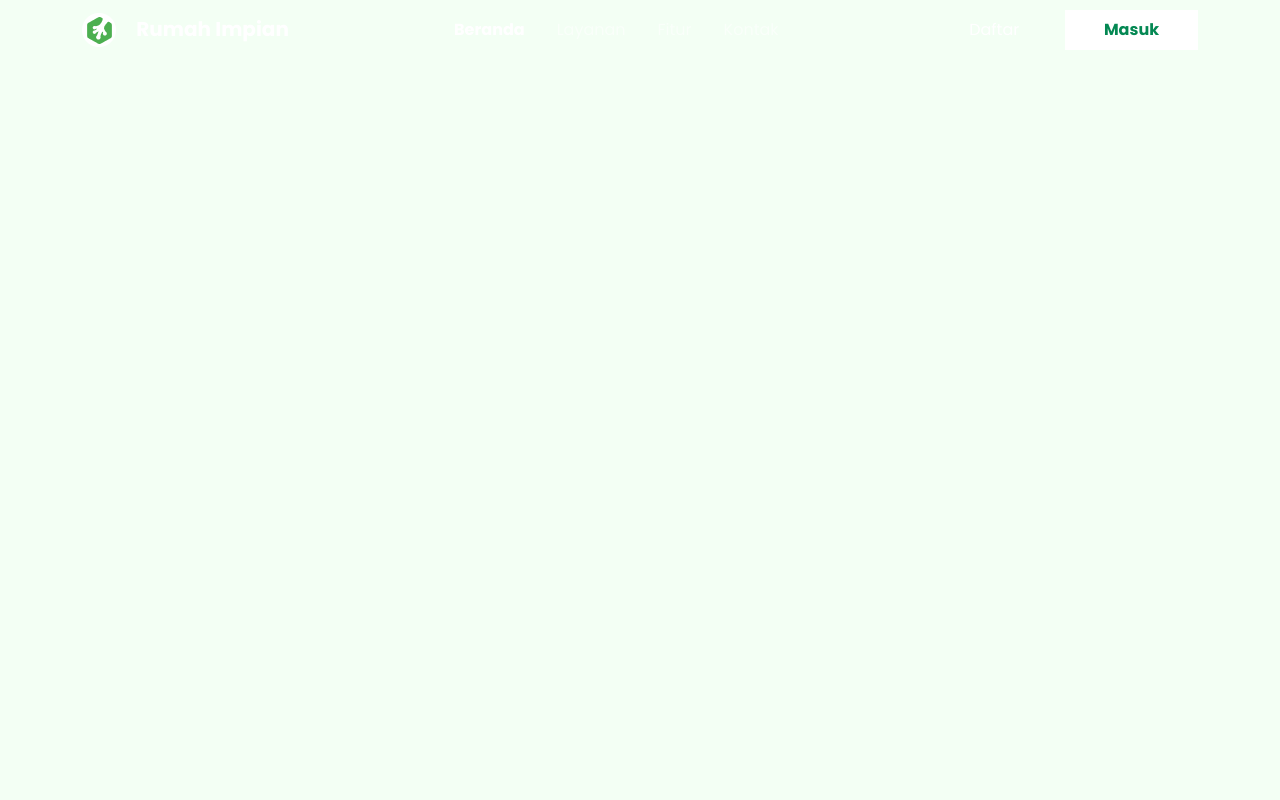
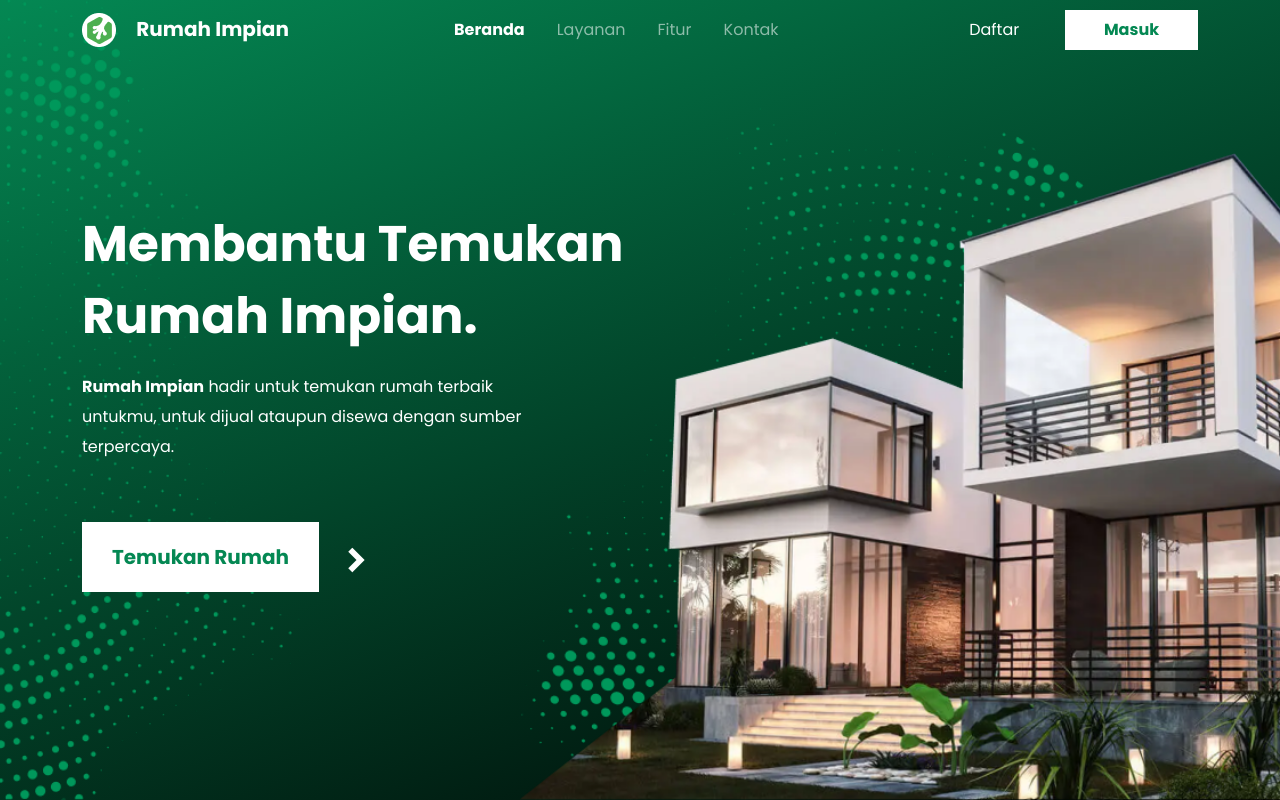
Before and after one commit to mhdryan09/slicing-web, a plain HTML site: page rumah-impian/index.html in a window 1280 px wide. Drawn offline with nearby package versions, Linux system fonts and the light colour scheme.

Commit message:
Hero Section

```diff
--- a/rumah-impian/css/style.css
+++ b/rumah-impian/css/style.css
@@ -1,11 +1,21 @@
 :root {
 	--pr-color: #048853;
+}
+
+* {
+	z-index: 2;
 }
 
 body {
 	font-family: "Poppins", sans-serif;
 	background-color: #f3fff4;
 }
+
+/* Navbar */
+.navbar {
+	z-index: 3;
+}
+
 .navbar-brand {
 	font-weight: 700;
 	font-size: 20px;
@@ -38,3 +48,46 @@ body {
 	font-size: 16px;
 	font-weight: 400;
 }
+
+/* Hero */
+#hero {
+	background: linear-gradient(160deg, var(--pr-color), #000);
+	height: 100vh;
+	width: 100%;
+}
+
+.img-hero {
+	height: 100%;
+	z-index: 1;
+}
+
+.img-accsent {
+	z-index: 1;
+}
+
+.hero-tagline h1 {
+	color: #fff;
+	font-weight: 700;
+	font-size: 50px;
+	line-height: 72px;
+}
+
+.hero-tagline p {
+	font-size: 16px;
+	color: #fff;
+	margin-bottom: 60px;
+	margin-top: 20px;
+	line-height: 30px;
+	width: 85%;
+}
+
+.button-lg-primary {
+	width: 237px;
+	height: 70px;
+	background-color: #fff;
+	color: var(--pr-color);
+	border: none;
+	font-size: 20px;
+	font-weight: 700;
+	margin-right: 25px;
+}
--- a/rumah-impian/index.html
+++ b/rumah-impian/index.html
@@ -27,7 +27,7 @@
 	</head>
 	<body>
 		<!-- Navbar -->
-		<nav class="navbar navbar-expand-lg navbar-dark bg-transparent">
+		<nav class="navbar navbar-expand-lg navbar-dark bg-transparent position-fixed w-100">
 			<div class="container">
 				<a class="navbar-brand" href="#">
           <img src="assets/Logo Icon.png" class="me-3"> Rumah Impian
@@ -69,6 +69,26 @@
 		</nav>
 		<!-- Navbar Ends -->
 
+		<!-- Hero Section -->
+		<section id="hero">
+			<div class="container h-100">
+				<div class="row h-100">
+					<div class="col-md-6 hero-tagline my-auto">
+						<h1>Membantu Temukan Rumah Impian.</h1>
+						<p><span class="fw-bold">Rumah Impian</span> hadir untuk temukan rumah terbaik untukmu, untuk dijual ataupun disewa dengan sumber terpercaya. </p>
+						<button class="button-lg-primary">Temukan Rumah</button>
+						<a href="#">
+							<img src="assets/Right Arrow.png" alt="">
+						</a>
+					</div>
+				</div>
+
+				<img src="assets/Hero Image.png" alt="" class="position-absolute end-0 bottom-0 img-hero">
+				<img src="assets/Accsent 1.png" alt="" class="h-100 position-absolute top-0 start-0 img-accsent">
+			</div>
+		</section>
+		<!-- Hero Section Ends -->
+
 		<script
 			src="https://cdn.jsdelivr.net/npm/bootstrap@5.0.2/dist/js/bootstrap.bundle.min.js"
 			integrity="sha384-MrcW6ZMFYlzcLA8Nl+NtUVF0sA7MsXsP1UyJoMp4YLEuNSfAP+JcXn/tWtIaxVXM"
```
